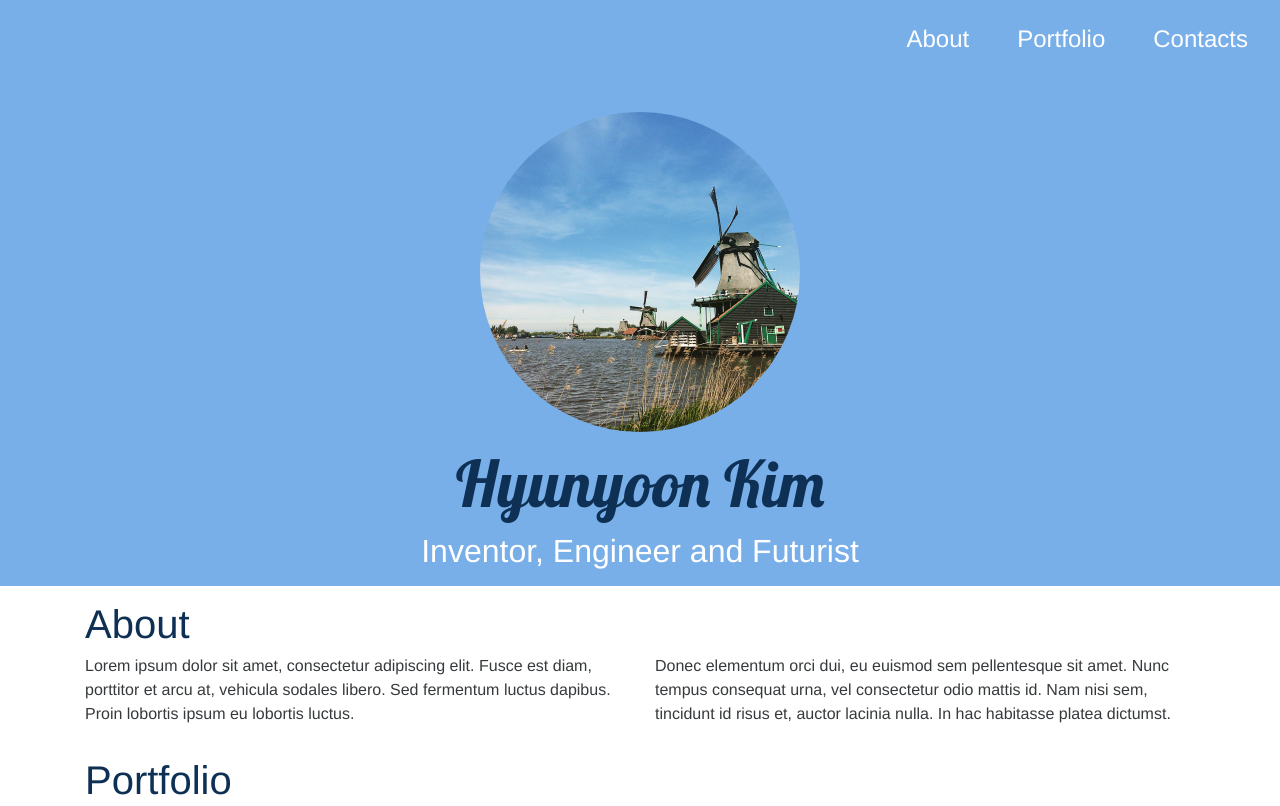
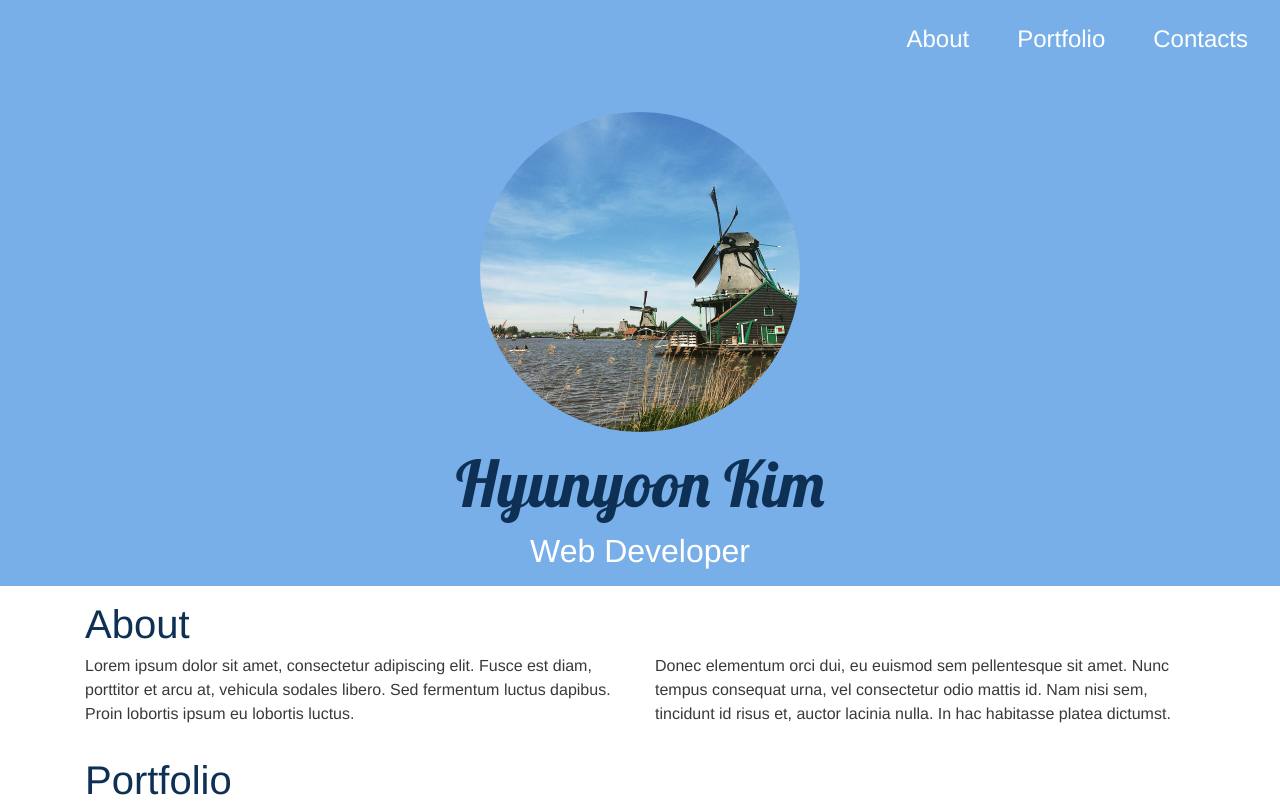
Before and after one commit to hyunyoonkim/ss, a Jekyll site: the page built from index.html, in a window 1280 px wide and 900 px high, cut to the strip 0-806 px from the top of the window. Built offline with Jekyll 4.4.1, drawn with Linux system fonts in a browser that asks for light colours; nearby versions of some CDN libraries.

Commit message:
Update _config.yml

```diff
--- a/_config.yml
+++ b/_config.yml
@@ -3,7 +3,7 @@
 title: Hyunyoon's Resume
 email: tpaem0103@gmail.com
 brand: Hyunyoon Kim
-headline: Inventor, Engineer and Futurist
+headline: Web Developer
 description: > # this means to ignore newlines until "baseurl:"
   New Site
 baseurl: "" # the subpath of your site, e.g. /blog
```
